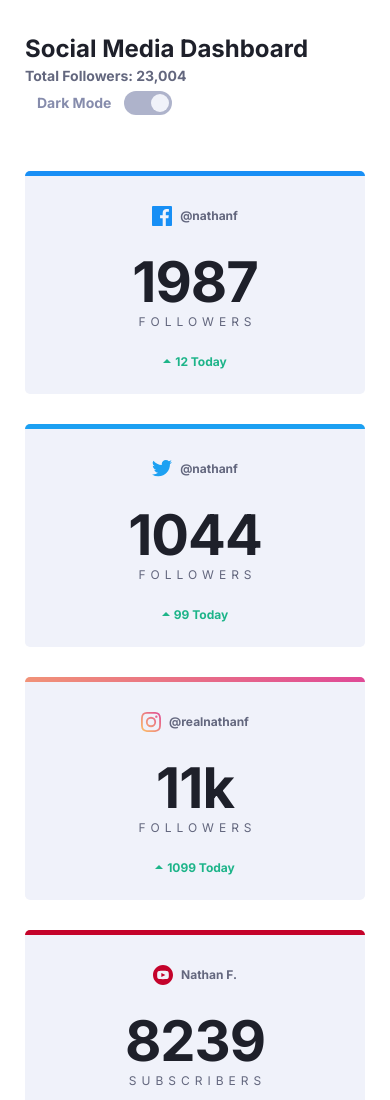
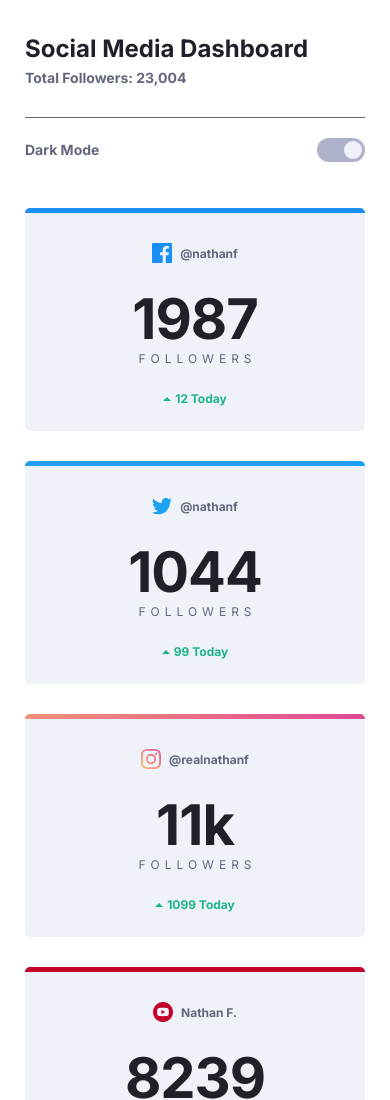
Before and after one commit to Nix7amcm/FEM-social-dashboard-dl-toggle, a website: page index.html in a window 390 px wide. Shown: the top 1100 px of the page. Drawn offline with Linux system fonts and the light colour scheme.

Commit message:
mobile toggle alignment
- fixed toggle alignment for <=639px
- modified breakpoints-down small slightly to cover 639px
- added border-top to toggle for line
- changed Dark Mode label color
- added a bit more margin-bottom to h1

```diff
--- a/app/SCSS/components/header.scss
+++ b/app/SCSS/components/header.scss
@@ -9,6 +9,10 @@
     justify-content: space-between;
     align-items: center;
   }
+
+  @include breakpoint-down(small) {
+		flex-direction: column;
+	}
 
   &__title {
     width: 100%;
--- a/app/SCSS/components/toggle.scss
+++ b/app/SCSS/components/toggle.scss
@@ -7,11 +7,17 @@
   border: none;
   margin: 0;
 
+  @include breakpoint-down(small) {
+    margin-top: rem(30);
+    padding: rem(20) 0 0 0;
+    text-align: left;
+    border-top: rem(1) solid var(--text-color2);
+  }
 
   label {
     font-size: rem(14);
     font-weight: 700;
-    color: var(--toggle);
+    color: var(--text-color2);
 
     &[for='dark'] {
       line-height: rem(24);
--- a/app/SCSS/globals/typography.scss
+++ b/app/SCSS/globals/typography.scss
@@ -9,7 +9,7 @@ h3 {
 
 h1 {
   font-size: rem(24);
-  margin-bottom: rem(3);
+  margin-bottom: rem(5);
 
   @include breakpoint(large) {
     font-size: rem(28);
--- a/app/SCSS/util/breakpoints.scss
+++ b/app/SCSS/util/breakpoints.scss
@@ -7,7 +7,7 @@ $breakpoints-up: (
 
 // 639px, 1149px, 1399px
 $breakpoints-down: (
-  'small': '39.9375em',
+  'small': '39.99em',
   'medium': '71.8125em',
   'large': '87.4375em',
 );
```
Also changed, not shown: dist/style.css, 1 other file.
